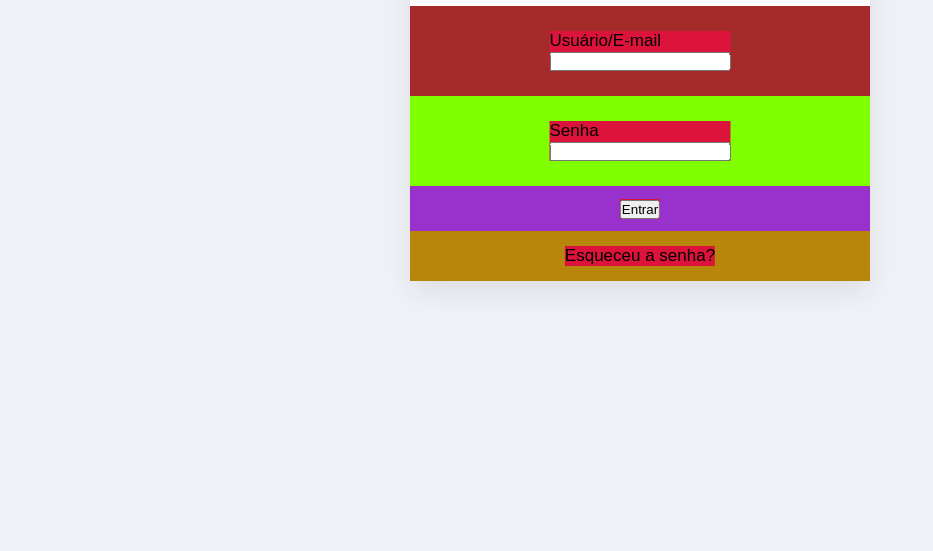
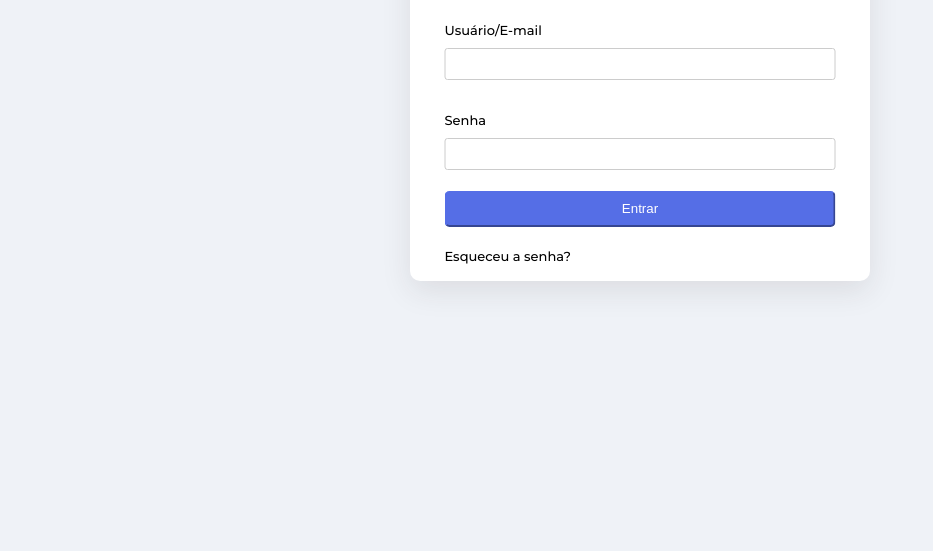
Before and after one commit to pedrocasteli/clone_portal, a website: page index.html in a window 1280 px wide. Shown: the part 249-800 px from the top of the page, without its empty margins (0-933 px from the left). Drawn offline with Linux system fonts and the light colour scheme.

Commit message:
Ta se encaminhando

```diff
--- a/index.html
+++ b/index.html
@@ -4,6 +4,15 @@
         <meta charset="UTF-8" />
         <meta http-equiv="X-UA-Compatible" content="IE=edge" />
         <meta name="viewport" content="width=device-width, initial-scale=1.0" />
+        <link rel="preconnect" href="https://fonts.googleapis.com" />
+        <link rel="preconnect" href="https://fonts.gstatic.com" crossorigin />
+        <
+        <link rel="preconnect" href="https://fonts.googleapis.com" />
+        <link rel="preconnect" href="https://fonts.gstatic.com" crossorigin />
+        <link
+            href="https://fonts.googleapis.com/css2?family=Montserrat:ital,wght@0,100;0,200;0,300;0,400;0,500;0,600;0,700;1,100;1,200;1,300;1,400&display=swap"
+            rel="stylesheet"
+        />
         <link rel="stylesheet" href="style.css" />
         <title>Document</title>
     </head>
@@ -27,7 +36,7 @@
                     </div>
                 </div>
                 <div class="botao">
-                    <div class="teste">
+                    <div class="teste2">
                         <button type="submit">Entrar</button>
                     </div>
                 </div>
--- a/sass/main.scss
+++ b/sass/main.scss
@@ -8,7 +8,7 @@
 
 html {
     font-size: 62.5%;
-    font-family: Arial, Helvetica, sans-serif;
+    font-family: "Montserrat", sans-serif;
 }
 
 body {
@@ -27,10 +27,20 @@ body {
     top: 35%;
     left: 50%;
     transform: translate(-50%, -50%);
-    font-size: 1.7rem;
+    font-size: 1.3rem;
+    font-weight: 500;
 
     label {
         display: block;
+        margin-bottom: 1rem;
+    }
+
+    input {
+        padding: 0.7rem;
+        width: 100%;
+        font: inherit;
+        border-radius: 0.3rem;
+        border: 1px solid #ccc;
     }
 
     &__imagem {
@@ -42,39 +52,52 @@ body {
     }
 
     &__formulario {
-        background-color: cyan;
         height: 45%;
     }
 
     &__senha {
-        background-color: darkgoldenrod;
         height: 10%;
         position: relative;
     }
 }
 
 .usuario {
-    background-color: brown;
     height: 40%;
     position: relative;
 }
 
 .senha {
-    background-color: chartreuse;
     height: 40%;
     position: relative;
 }
 
 .botao {
-    background-color: darkorchid;
     height: 20%;
     position: relative;
 }
 
 .teste {
-    background-color: crimson;
     position: absolute;
     top: 50%;
     left: 50%;
     transform: translate(-50%, -50%);
+    width: 85%;
 }
+
+.teste2 {
+    position: absolute;
+    top: 50%;
+    left: 50%;
+    transform: translate(-50%, -50%);
+    width: 85%;
+    height: 80%;
+
+    button {
+        height: 100%;
+        width: 100%;
+        color: white;
+        background-color: #556ee6;
+        border-color: #556ee6;
+        border-radius: 0.5rem;
+    }
+}
```
Also changed, not shown: style.css.
